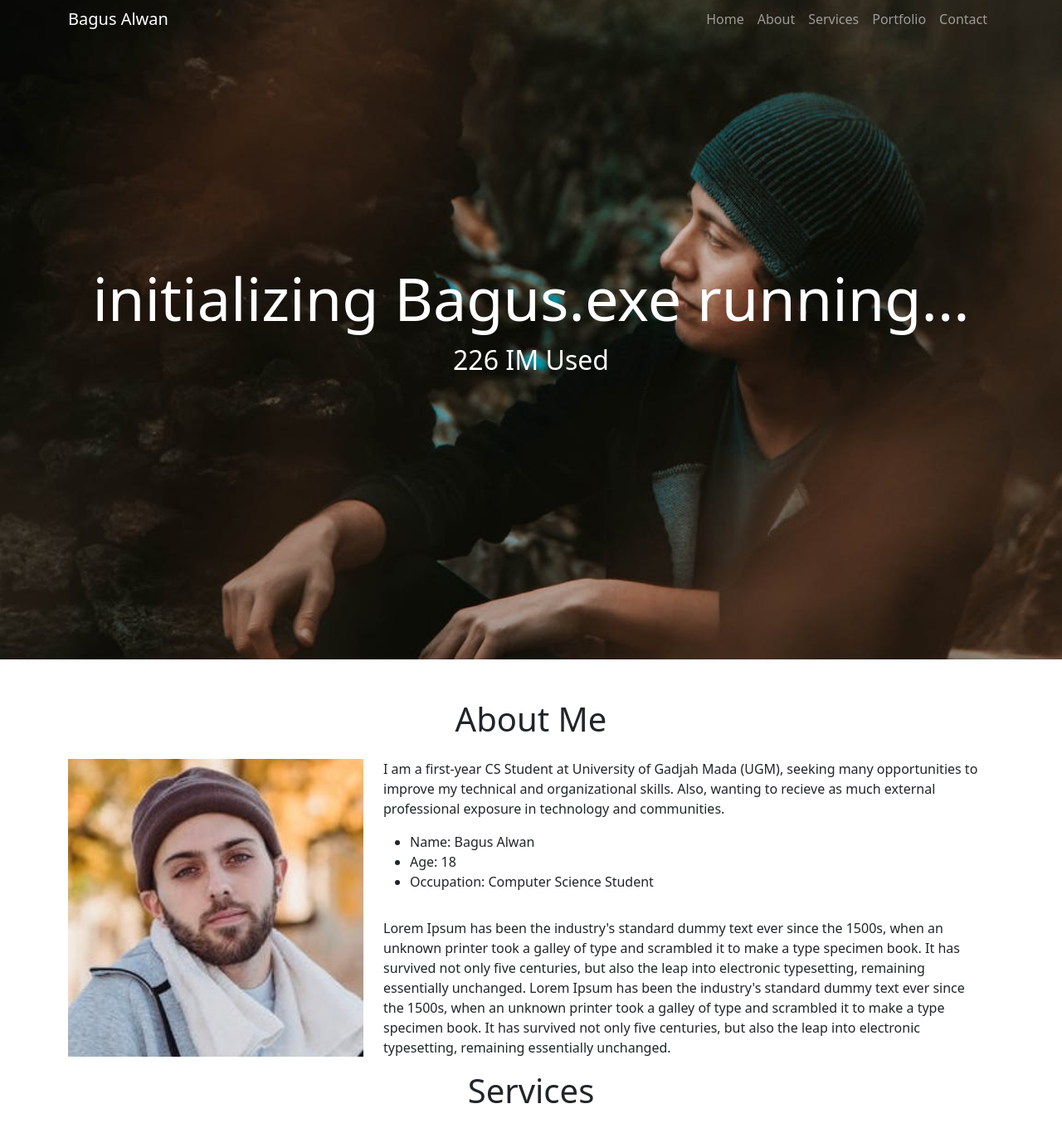
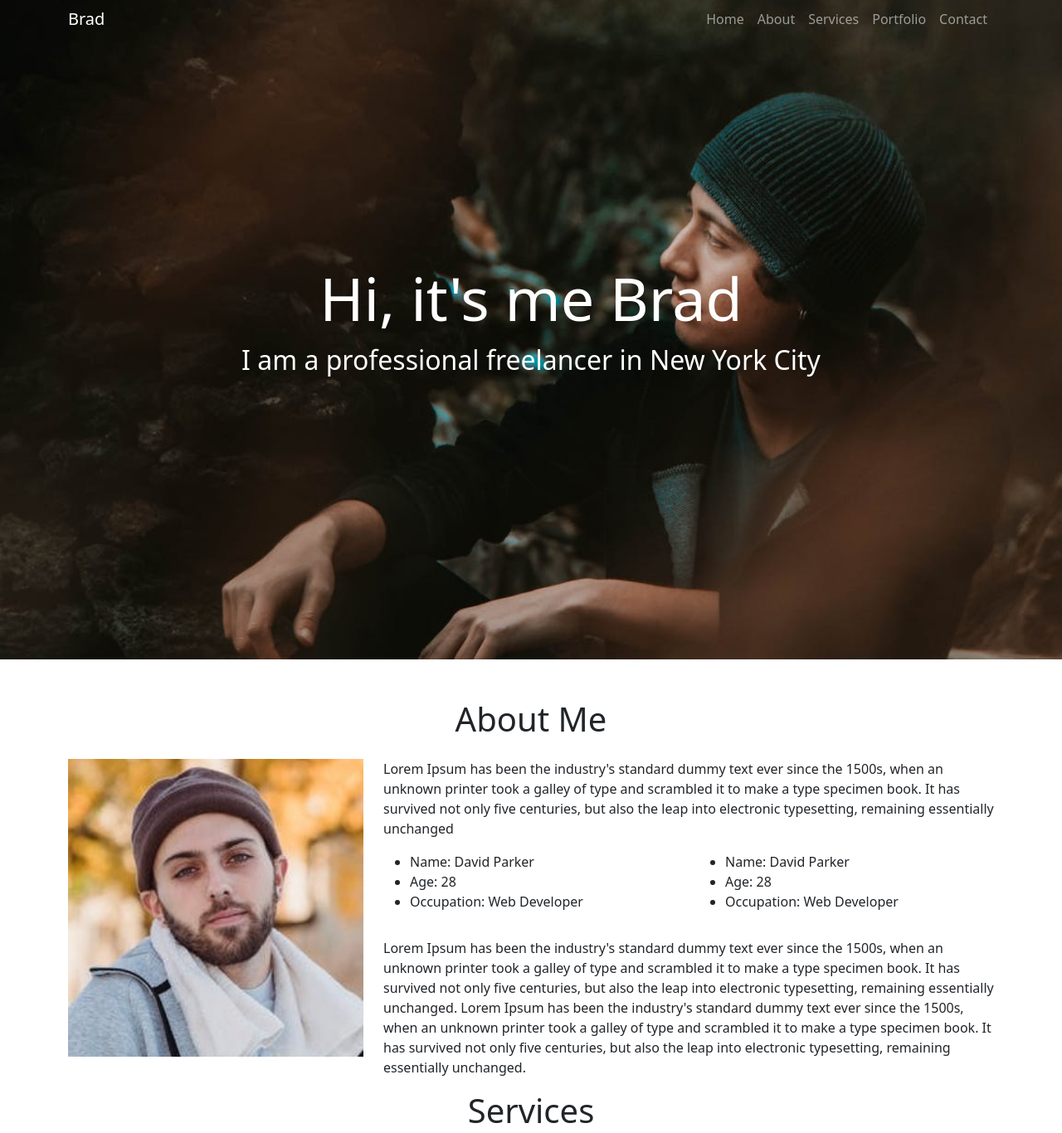
Before and after one commit to Bgslwn/Portfolio, a plain HTML site: page index.html in a window 1280 px wide. Shown: the part 5-1371 px from the top of the page at 83% size. Drawn offline with nearby package versions, Linux system fonts and the light colour scheme.

Commit message:
Update index.html

```diff
--- a/index.html
+++ b/index.html
@@ -17,7 +17,7 @@
     <!-- navbar -->
     <nav class="navbar navbar-expand-lg fixed-top navbar-dark navbarScroll">
         <div class="container">
-            <a class="navbar-brand" href="#">Bagus Alwan</a>
+            <a class="navbar-brand" href="#">Brad</a>
             <button class="navbar-toggler" type="button" data-bs-toggle="collapse" data-bs-target="#navbarSupportedContent" aria-controls="navbarSupportedContent" aria-expanded="false" aria-label="Toggle navigation">
                 <span class="navbar-toggler-icon"></span>
             </button>
@@ -48,8 +48,8 @@
         <div class="container-fluid">
             <div class="row">
             <div class="col-lg-12 col-md-12 col-sm-12 col-xs-12 hero-text">
-                <h2 class="hero_title">initializing Bagus.exe running...</h2>
-                <p class="hero_desc">226 IM Used </p>
+                <h2 class="hero_title">Hi, it's me Brad</h2>
+                <p class="hero_desc">I am a professional freelancer in New York City</p>
             </div>
             </div>
         </div>
@@ -65,17 +65,26 @@
                 </div>
 
                 <div class="col-lg-8">
-                    <p> I am a first-year CS Student at University of Gadjah Mada (UGM), seeking many opportunities to improve my technical and organizational skills. Also, wanting to recieve as much external professional exposure in technology and communities.
+                    <p> Lorem Ipsum has been the industry's standard dummy text ever since the 1500s, when an unknown printer took a galley of type and scrambled it to make a type specimen book. It has survived not only five centuries, but also the leap into electronic typesetting, remaining essentially unchanged
 
                     </p>
                     <div class="row mt-3">
                         <div class="col-md-6">
                             <ul>
-                                <li>Name: Bagus Alwan</li>
-                                <li>Age: 18</li>
-                                <li>Occupation: Computer Science Student</li>
+                                <li>Name: David Parker</li>
+                                <li>Age: 28</li>
+                                <li>Occupation: Web Developer</li>
 
                             </ul>
+                        </div>
+                        <div class="col-md-6">
+                            <ul>
+                                <li>Name: David Parker</li>
+                                <li>Age: 28</li>
+                                <li>Occupation: Web Developer</li>
+
+                            </ul>
+                        </div>
                     </div>
                     <div class="row mt-3">
                         <p> Lorem Ipsum has been the industry's standard dummy text ever since the 1500s, when an unknown printer took a galley of type and scrambled it to make a type specimen book. It has survived not only five centuries, but also the leap into electronic typesetting, remaining essentially unchanged.
```
